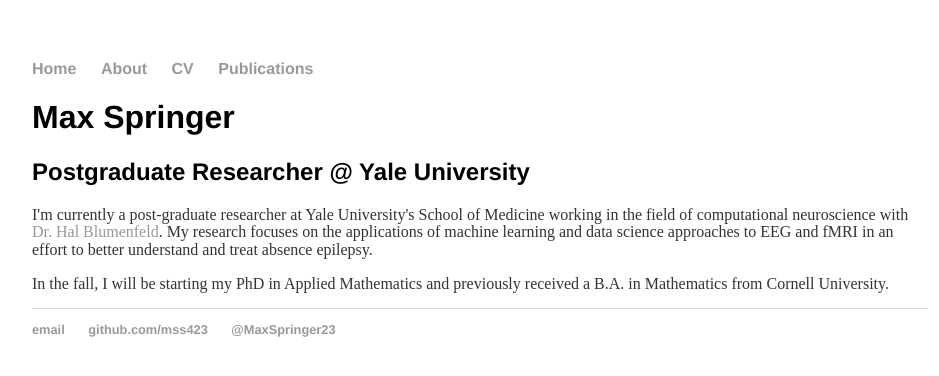
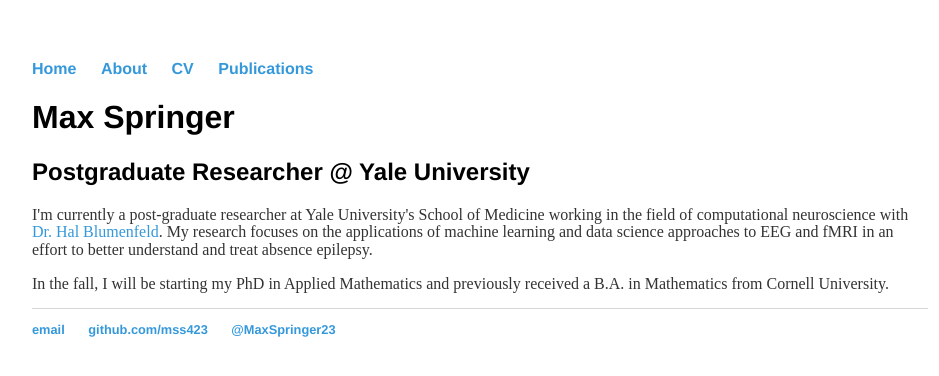
Before and after one commit to mss423/mss423.github.io, a Jekyll site: the page built from index.html, in a window 1280 px wide. Shown: the top 376 px of the page, without its empty margins (160-1099 px from the left). Built offline with Jekyll 4.4.1, drawn with Linux system fonts in a browser that asks for light colours.

Commit message:
Update main.css
Changed hyperlink color

```diff
--- a/css/main.css
+++ b/css/main.css
@@ -14,7 +14,7 @@
 }
 a {
     text-decoration: none;
-    color: #999;
+    color: #3498DB;
 }
 a:hover {
     text-decoration: underline;
```
